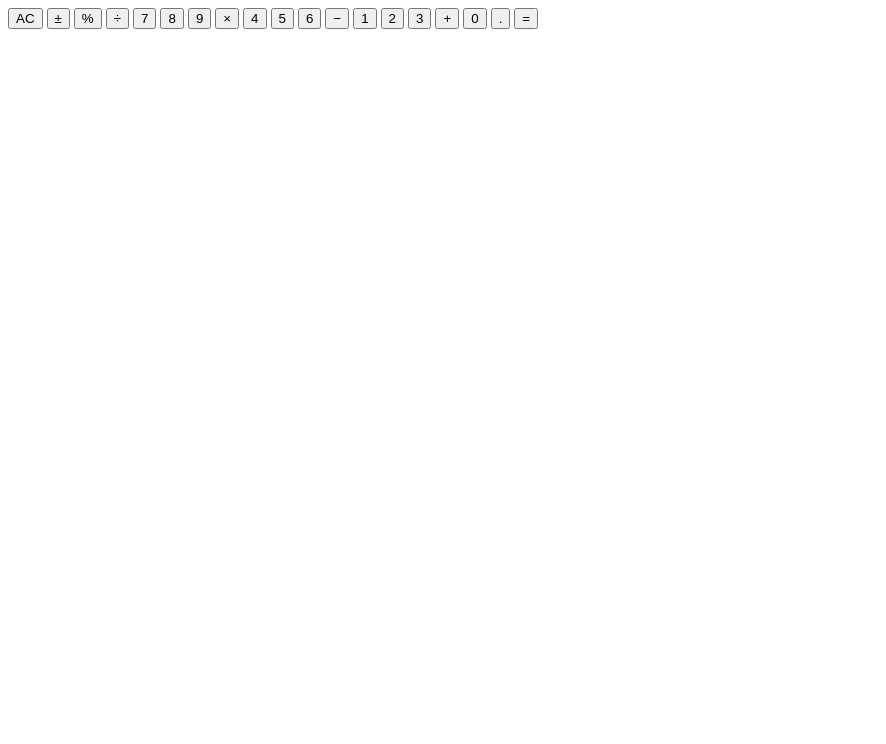
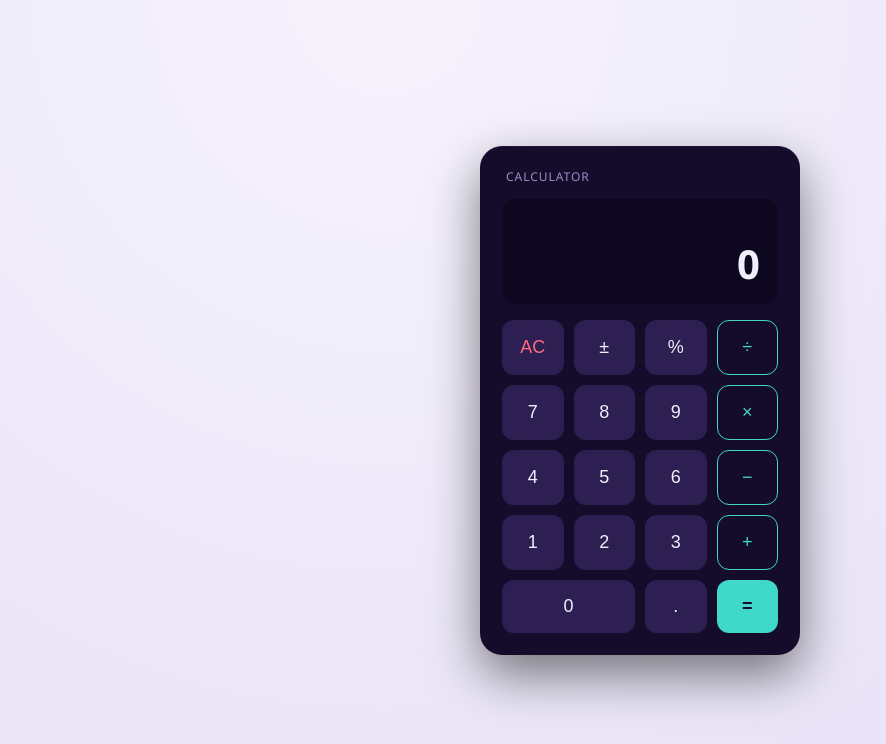
Before and after one commit to AhmedShahBuilds/SE-Assignment-01-Calculator, a plain HTML site: page index.html in a window 1280 px wide. Both pictures are taken after a click on the button "AC". Shown: the whole page, without its empty margins (0-886 px from the left). Drawn offline with Linux system fonts and the light colour scheme.

Commit message:
Update index.html

```diff
--- a/index.html
+++ b/index.html
@@ -1,3 +1,137 @@
+<!DOCTYPE html>
+<html lang="en">
+<head>
+<meta charset="UTF-8">
+<meta name="viewport" content="width=device-width, initial-scale=1, viewport-fit=cover">
+<title>Calculator</title>
+<style>
+  :root{
+    --bg1:#1a1033;
+    --bg2:#241547;
+    --key:#2e1f52;
+    --key-hi:#3c2a6b;
+    --op:#3fd8c9;
+    --op-hi:#6ae8db;
+    --text:#f1eefc;
+    --muted:#9b8fc4;
+    --danger:#ff6b81;
+    box-sizing:border-box;
+    padding-top:env(safe-area-inset-top,0px);
+    padding-bottom:env(safe-area-inset-bottom,0px);
+  }
+  *{box-sizing:border-box;}
+  html,body{
+    height:100%;
+    margin:0;
+  }
+  body{
+    background:radial-gradient(circle at 30% 0%, var(--bg2), var(--bg1) 70%);
+    display:flex;
+    align-items:center;
+    justify-content:center;
+    font-family:'Segoe UI', Helvetica, Arial, sans-serif;
+    color:var(--text);
+  }
+  .calc{
+    width:320px;
+    max-width:92vw;
+    background:#150c2b;
+    border-radius:22px;
+    padding:22px;
+    box-shadow:0 20px 50px rgba(0,0,0,0.5), inset 0 1px 0 rgba(255,255,255,0.04);
+  }
+  .brand{
+    font-size:12px;
+    letter-spacing:0.08em;
+    color:var(--muted);
+    margin:0 4px 14px;
+  }
+  .display{
+    background:#0d0720;
+    border-radius:14px;
+    padding:22px 18px 16px;
+    margin-bottom:16px;
+    text-align:right;
+    overflow:hidden;
+  }
+  .history{
+    min-height:18px;
+    font-size:14px;
+    color:var(--muted);
+    white-space:nowrap;
+    overflow-x:auto;
+  }
+  .current{
+    font-size:40px;
+    font-weight:600;
+    line-height:1.2;
+    word-break:break-all;
+    color:var(--text);
+  }
+  .pad{
+    display:grid;
+    grid-template-columns:repeat(4,1fr);
+    gap:10px;
+  }
+  button{
+    border:none;
+    border-radius:12px;
+    background:var(--key);
+    color:var(--text);
+    font-size:18px;
+    padding:16px 0;
+    cursor:pointer;
+    transition:background 0.12s ease, transform 0.05s ease;
+  }
+  button:active{
+    transform:scale(0.96);
+  }
+  button:hover{
+    background:var(--key-hi);
+  }
+  .op{
+    background:transparent;
+    color:var(--op);
+    border:1px solid var(--op);
+  }
+  .op:hover{
+    background:var(--op);
+    color:#150c2b;
+  }
+  .equals{
+    background:var(--op);
+    color:#150c2b;
+    font-weight:700;
+  }
+  .equals:hover{
+    background:var(--op-hi);
+  }
+  .clear{
+    color:var(--danger);
+  }
+  .span2{
+    grid-column:span 2;
+  }
+  @media (prefers-color-scheme: light){
+    :root:not([data-theme="dark"]){
+      --bg1:#e9e4f7;
+      --bg2:#f6f3fd;
+    }
+  }
+  :root[data-theme="dark"]{
+    --bg1:#1a1033;
+    --bg2:#241547;
+  }
+</style>
+</head>
+<body>
+  <div class="calc">
+    <p class="brand">CALCULATOR</p>
+    <div class="display">
+      <div class="history" id="history">&nbsp;</div>
+      <div class="current" id="current">0</div>
+    </div>
+    <div class="pad">
       <button class="clear" onclick="clearAll()">AC</button>
       <button onclick="toggleSign()">±</button>
       <button onclick="percent()">%</button>
@@ -21,3 +155,109 @@
       <button class="span2" onclick="inputDigit('0')">0</button>
       <button onclick="inputDot()">.</button>
       <button class="equals" onclick="equals()">=</button>
+    </div>
+  </div>
+
+<script>
+  let current = '0';
+  let previous = null;
+  let operator = null;
+  let overwrite = true;
+
+  const currentEl = document.getElementById('current');
+  const historyEl = document.getElementById('history');
+
+  function render(){
+    currentEl.textContent = current;
+    historyEl.textContent = previous !== null ? `${previous} ${operator}` : '\u00A0';
+  }
+
+  function inputDigit(d){
+    if (overwrite){
+      current = d === '0' ? '0' : d;
+      overwrite = false;
+    } else {
+      current = current === '0' ? d : current + d;
+    }
+    render();
+  }
+
+  function inputDot(){
+    if (overwrite){
+      current = '0.';
+      overwrite = false;
+      render();
+      return;
+    }
+    if (!current.includes('.')) current += '.';
+    render();
+  }
+
+  function toggleSign(){
+    if (current === '0') return;
+    current = current.startsWith('-') ? current.slice(1) : '-' + current;
+    render();
+  }
+
+  function percent(){
+    current = String(parseFloat(current) / 100);
+    render();
+  }
+
+  function clearAll(){
+    current = '0';
+    previous = null;
+    operator = null;
+    overwrite = true;
+    render();
+  }
+
+  function compute(a, b, op){
+    a = parseFloat(a); b = parseFloat(b);
+    switch(op){
+      case '+': return a + b;
+      case '−': return a - b;
+      case '×': return a * b;
+      case '÷': return b === 0 ? 'Error' : a / b;
+    }
+  }
+
+  function chooseOp(op){
+    if (operator && !overwrite){
+      equals();
+    }
+    previous = current;
+    operator = op;
+    overwrite = true;
+    render();
+  }
+
+  function equals(){
+    if (operator === null || previous === null) return;
+    const result = compute(previous, current, operator);
+    current = String(result);
+    previous = null;
+    operator = null;
+    overwrite = true;
+    render();
+  }
+
+  document.addEventListener('keydown', (e) => {
+    if (e.key >= '0' && e.key <= '9') inputDigit(e.key);
+    else if (e.key === '.') inputDot();
+    else if (e.key === '+') chooseOp('+');
+    else if (e.key === '-') chooseOp('−');
+    else if (e.key === '*') chooseOp('×');
+    else if (e.key === '/') { e.preventDefault(); chooseOp('÷'); }
+    else if (e.key === 'Enter' || e.key === '=') equals();
+    else if (e.key === 'Escape') clearAll();
+    else if (e.key === 'Backspace'){
+      current = current.length > 1 ? current.slice(0, -1) : '0';
+      render();
+    }
+  });
+
+  render();
+</script>
+</body>
+</html>
```
